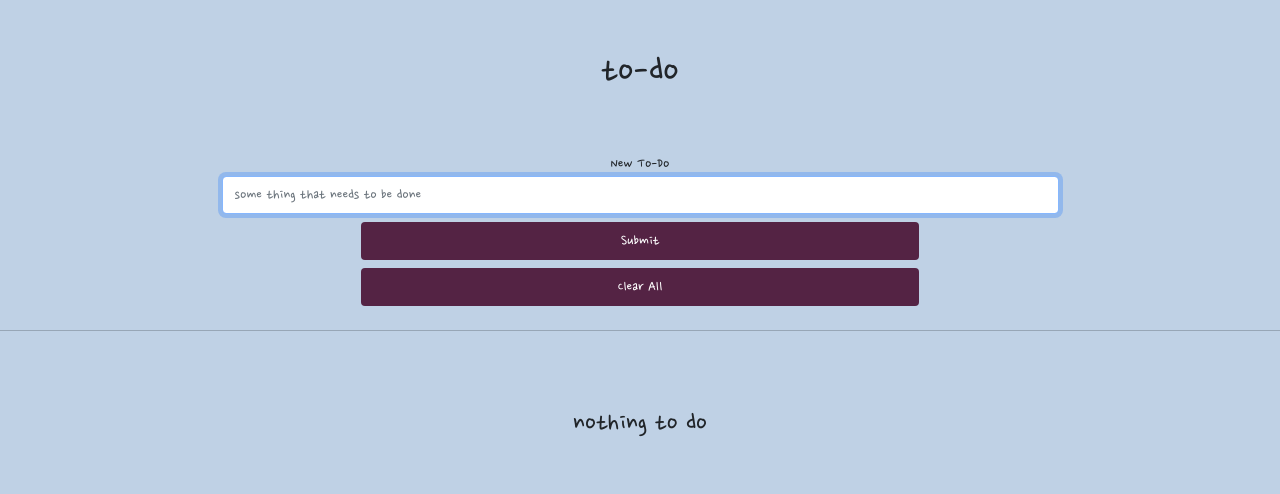
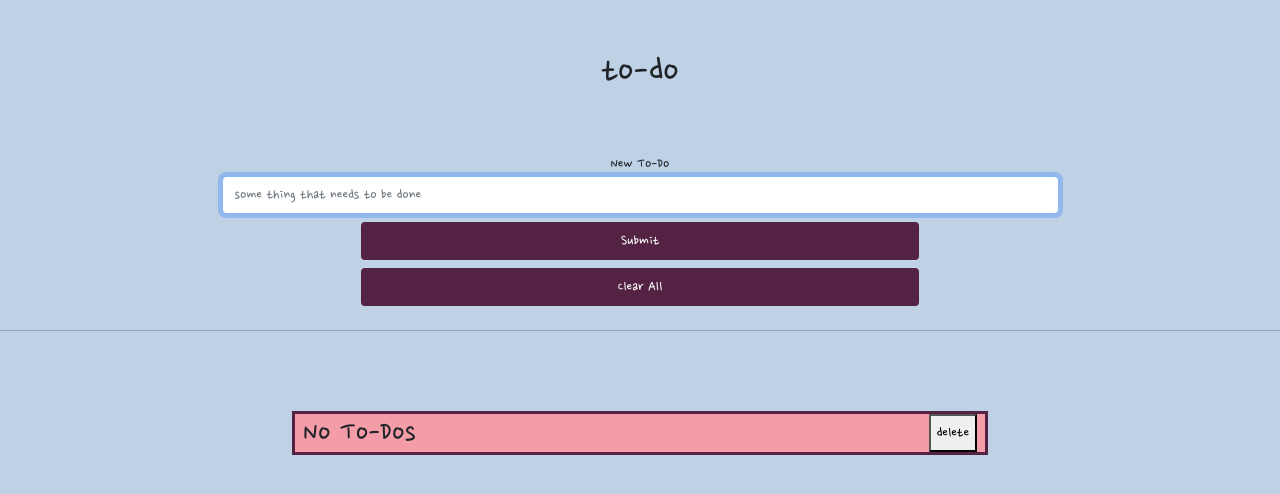
Before and after one commit to Nelson-Delpozo/to-do-list, a plain HTML site: page index.html in a window 1280 px wide. Drawn offline with nearby package versions, Linux system fonts and the light colour scheme.

Commit message:
fixed reload problem

```diff
--- a/css/to-do-list.css
+++ b/css/to-do-list.css
@@ -22,14 +22,3 @@ body {
 .done {
     text-decoration: line-through;
 }
-
-#place {
-    position: absolute;
-    z-index: -1;
-    margin-left: auto;
-    margin-right: auto;
-    top: 408px;
-    left: 0;
-    right: 0;
-    text-align: center;
-}
--- a/index.html
+++ b/index.html
@@ -35,7 +35,6 @@
 <div class="container">
     <div class="row text-center p-5" id="to-do-row"></div>
     <div class="container d-flex justify-content-center">
-    <h3 id="place">nothing to do</h3>
     </div>
 </div>
 
--- a/js/to-do-list.js
+++ b/js/to-do-list.js
@@ -3,9 +3,9 @@ let newTitle = document.querySelector('#inlineFormInputName2');
 newTitle.focus();
 
 let toDos = function () {
-    if (window.localStorage.getItem("toDos") === null) {
+    if (window.localStorage.getItem("toDos") === null || window.localStorage.getItem("toDos") === '[]') {
         return [
-            // {title: "No To-Dos"}
+            {title: "No To-Dos"}
         ]
     } else {
         return JSON.parse(window.localStorage.getItem("toDos"));
@@ -15,10 +15,10 @@ let toDos = function () {
 
 // THESE TWO FUNCTIONS CREATE THE HTML FOR THE COLUMNS
 function createHTML(toDo) {
-    if(toDo.status === "done"){
-    return '<div class= "col-12 col-lg-8 d-flex justify-content-between mx-auto g-3 item"><div class="text done"><h2 class="title">' + toDo.title + '</h2></div><button class="delete">delete</button></div>';
-} else {
-    return '<div class= "col-12 col-lg-8 d-flex justify-content-between mx-auto g-3 item"><div class="text"><h2 class="title">' + toDo.title + '</h2></div><button class="delete">delete</button></div>';
+    if (toDo.status === "done") {
+        return '<div class= "col-12 col-lg-8 d-flex justify-content-between mx-auto g-3 item"><div class="text done"><h2 class="title">' + toDo.title + '</h2></div><button class="delete">delete</button></div>';
+    } else {
+        return '<div class= "col-12 col-lg-8 d-flex justify-content-between mx-auto g-3 item"><div class="text"><h2 class="title">' + toDo.title + '</h2></div><button class="delete">delete</button></div>';
     }
 }
 
@@ -38,6 +38,7 @@ function addToDo() {
     console.log(newToDo);
     toDos.push(newToDo);
     console.log(toDos);
+    toDos = toDos.filter(toDo => toDo.title !== "No To-Dos");
     window.localStorage.setItem('toDos', JSON.stringify(toDos));
     location.reload();
 
@@ -91,11 +92,13 @@ function deleteItem(item) {
         if (item === toDos[i].title) {
             console.log(i);
             toDos = toDos.filter(toDo => toDo.title !== item);
-
+            toDos = toDos.filter(toDo => toDo.title !== "No To-Dos");
             console.log(toDos);
         }
     }
+    location.reload();
     window.localStorage.setItem("toDos", JSON.stringify(toDos));
+
 }
 
 
```
